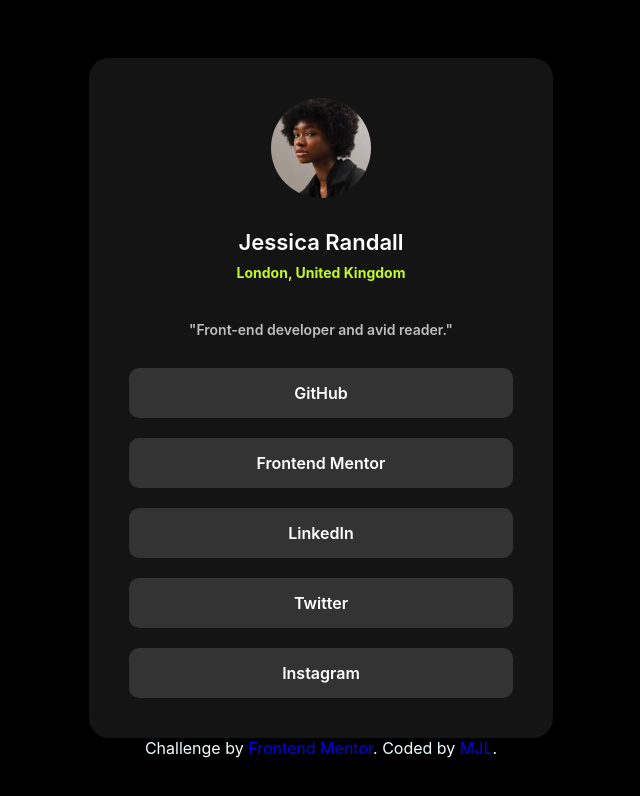
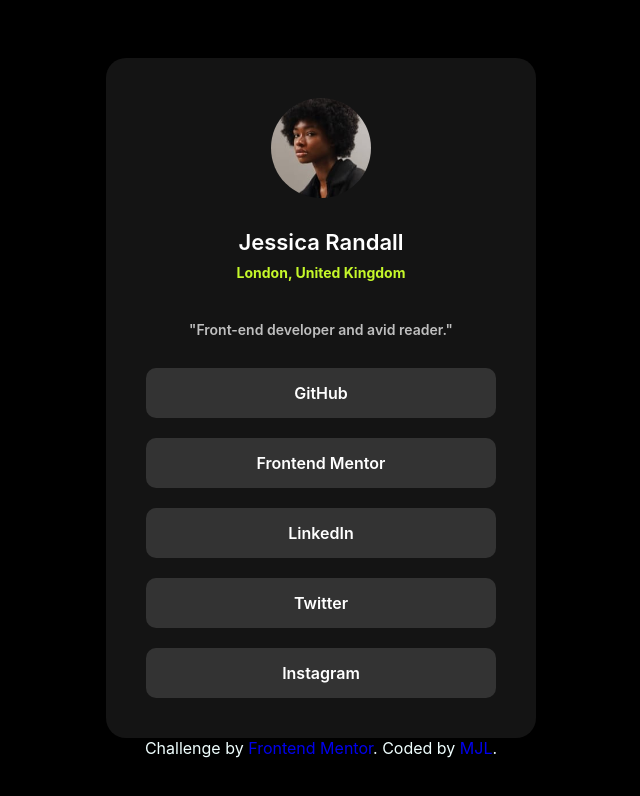
Before and after one commit to Gatdeyumm/profile-link, a plain HTML site: page index.html in a window 1280 px wide. Shown: the whole page, without its empty margins (319-959 px from the left). Drawn offline with Linux system fonts and the light colour scheme; a web font is replaced by a local one.

Commit message:
Update style.css

```diff
--- a/style.css
+++ b/style.css
@@ -12,7 +12,7 @@ body {
     text-align: center;
     border-radius: 20px;
     padding: 40px 40px 20px 40px;
-    width: 384px;
+    width: 350px;
 }
 
 img {
```
